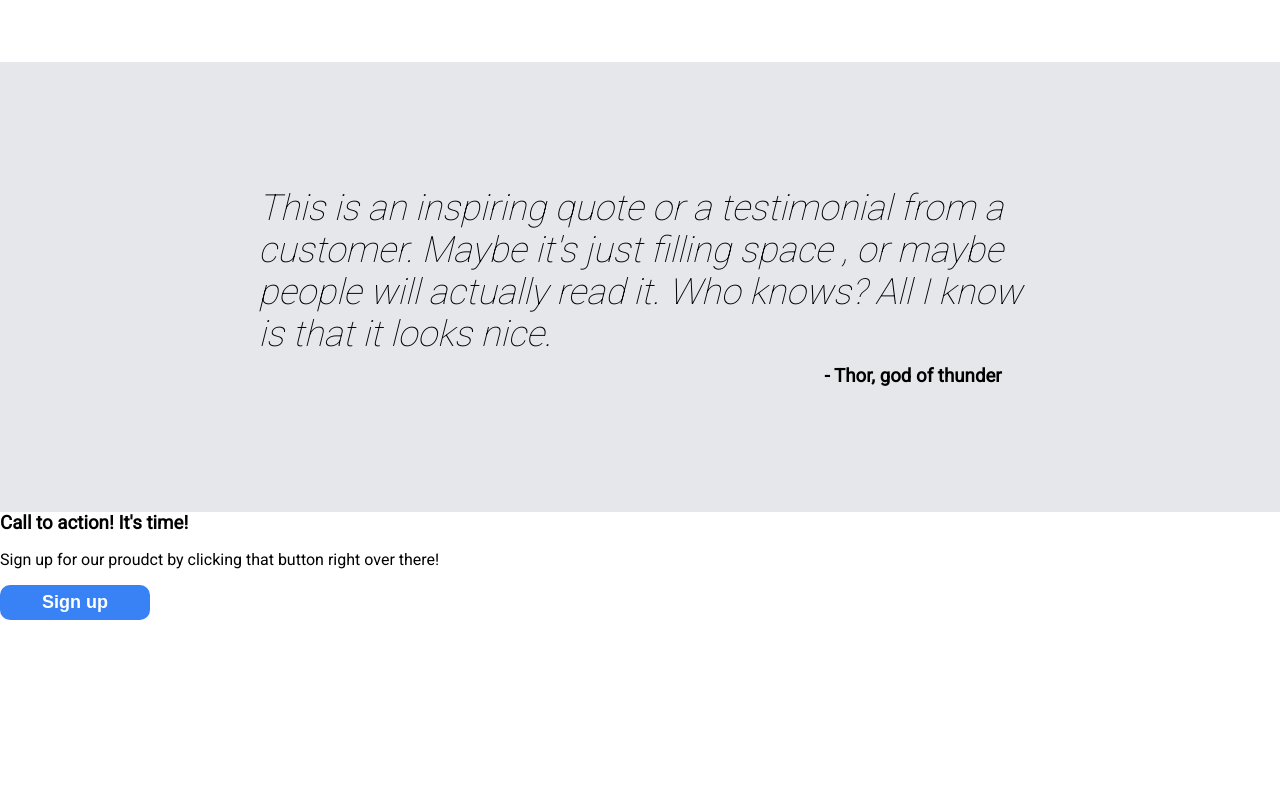
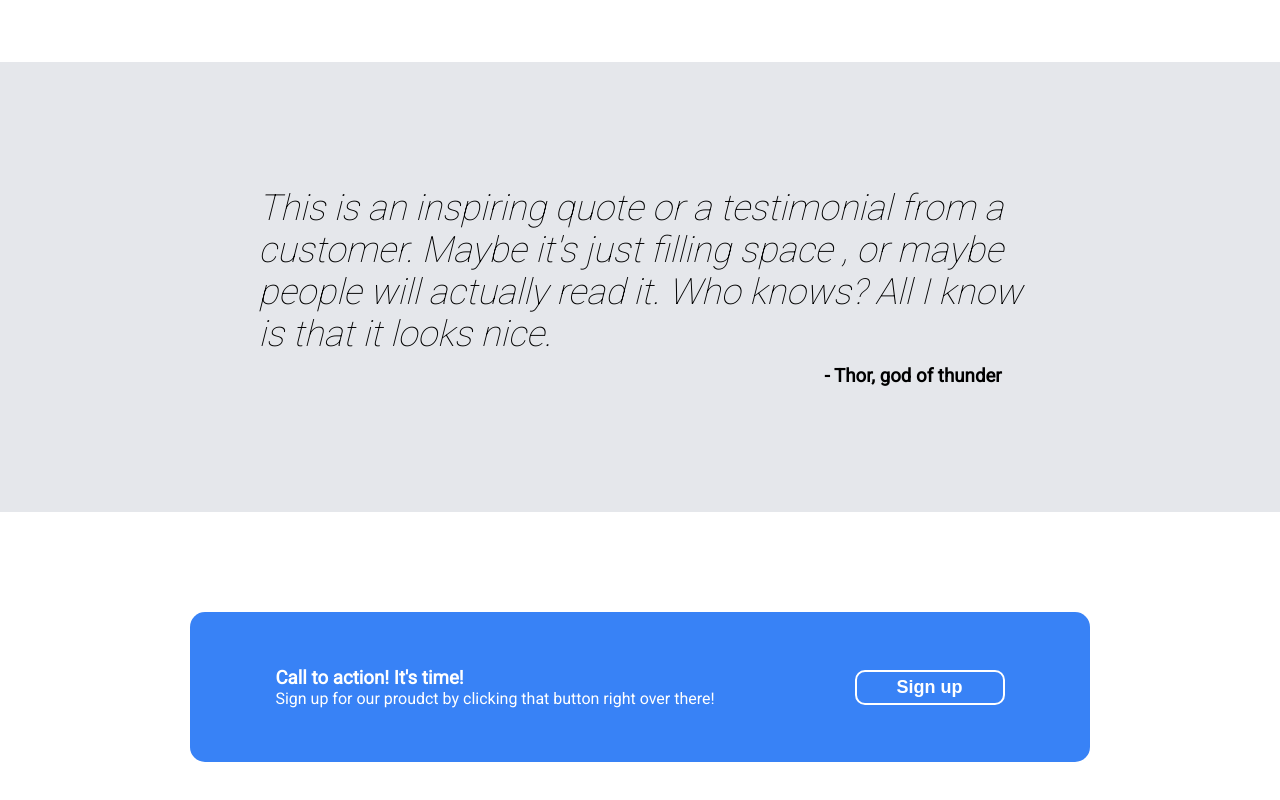
Before and after one commit to pedrolopez-e/project-landing-page, a plain HTML site: page index.html in a window 1280 px wide. Shown: the part 948-1748 px from the top of the page. Before the commit the page ends 1568 px from the top, so only its background shows below. Drawn offline with Linux system fonts and the light colour scheme.

Commit message:
Style the sign up section

```diff
--- a/styles.css
+++ b/styles.css
@@ -161,3 +161,30 @@ h3 {
 }
 
 /*------------------Sign up-------------------*/
+.sign-up {
+    background-color: white;
+    height: 350px;
+    display: flex;
+    justify-content: center;
+    align-items: center;
+}
+
+.blue-container {
+    background-color: #3882F6;
+    color: white;
+    width: 900px;
+    height: 150px;
+    display: flex;
+    justify-content: center;
+    align-items: center;
+    gap:140px;
+    border-radius: 15px;
+}
+
+.left-part p {
+    margin: 0;
+}
+
+.blue-container button {
+    border: 2px white solid;
+}
```
